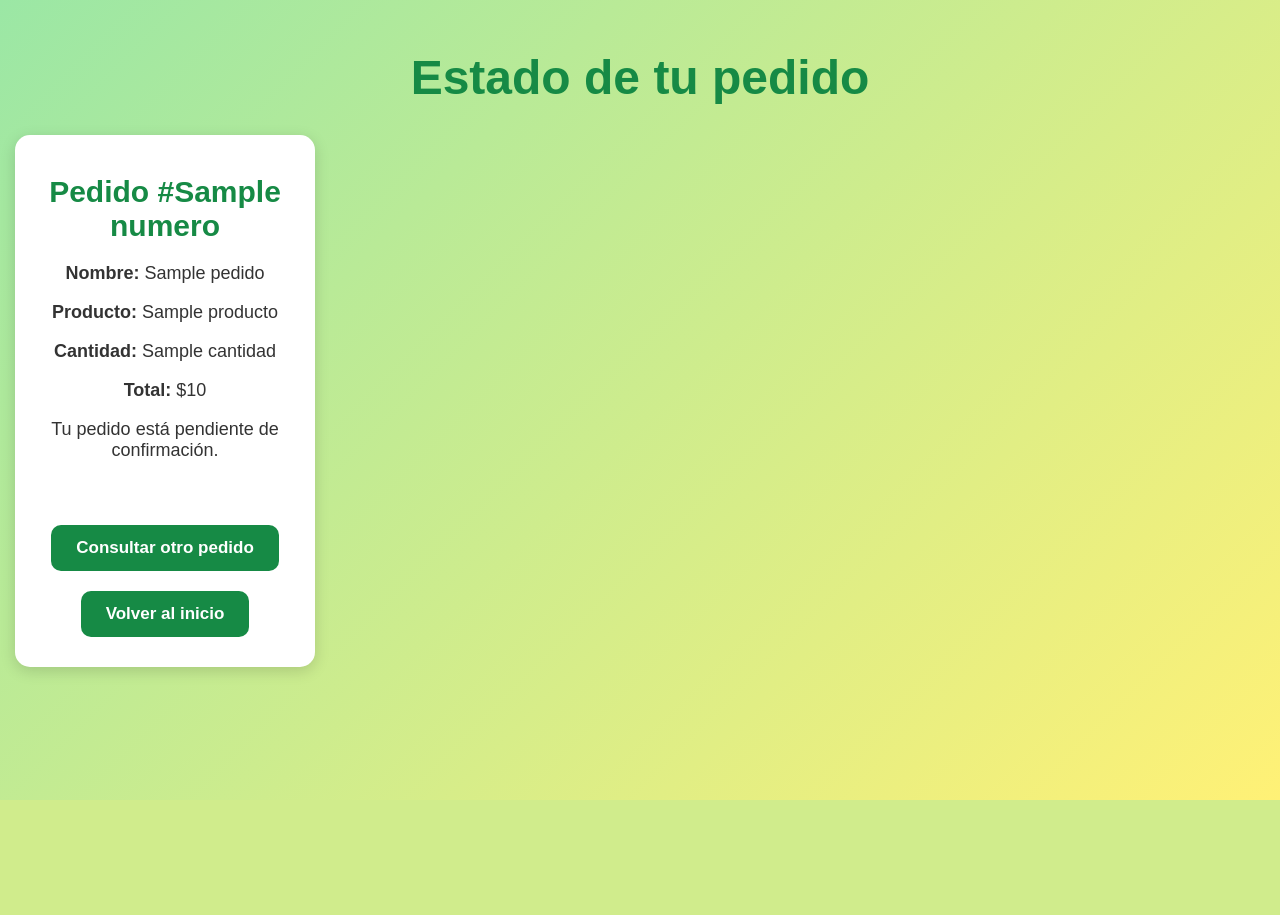
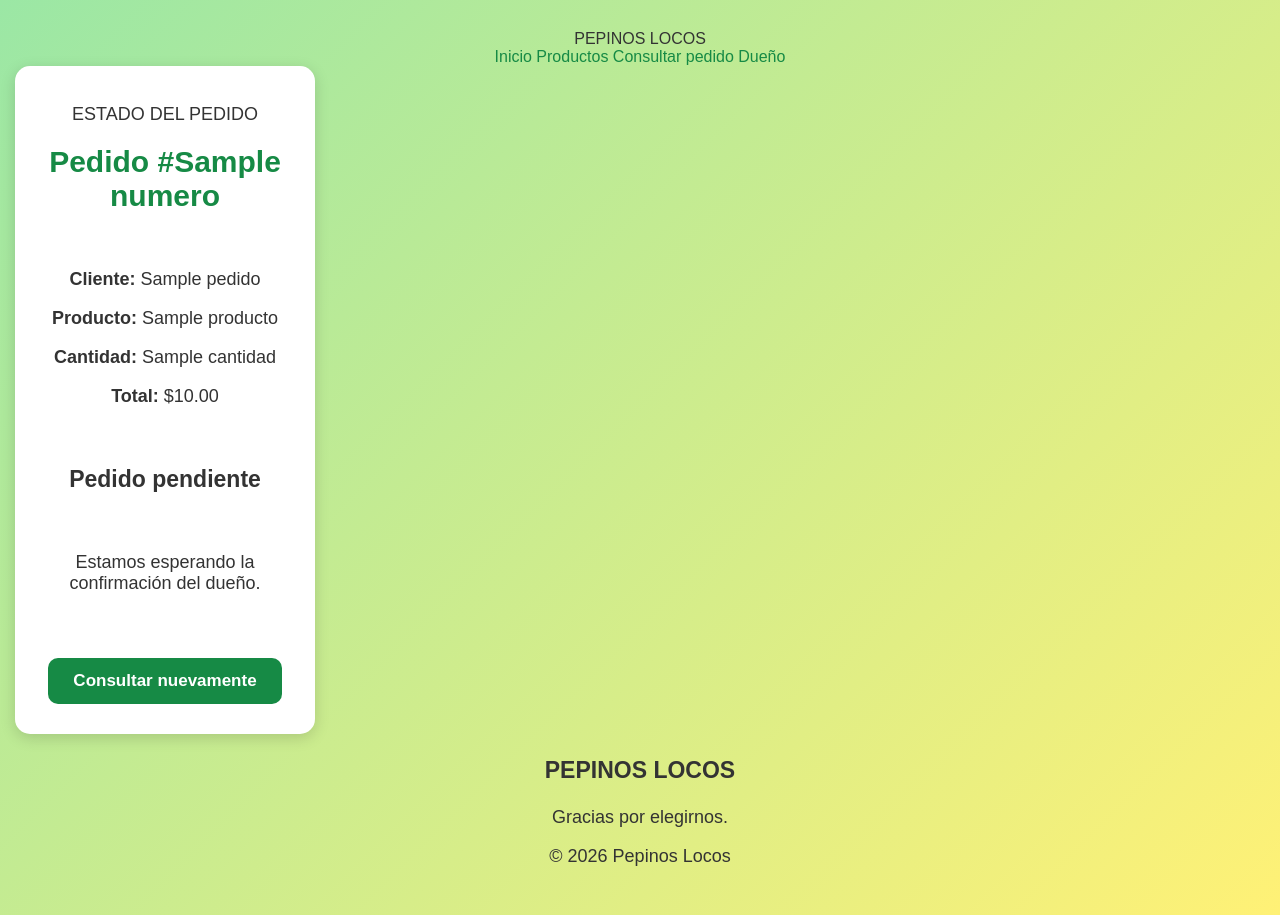
Before and after one commit to borjamarcela166-jpg/pepinos-locos, a Flask app: template templates/estado.html in a window 1280 px wide. Before the commit the page ends 800 px from the top, so only its background shows below. Run offline with Flask 3, Linux system fonts and the light colour scheme; the template is opened without the code that fills it: most values are stand-ins (such as "Sample title", 1, 10 or a date in 2020).

Commit message:
Update estado.html

```diff
--- a/templates/estado.html
+++ b/templates/estado.html
@@ -2,76 +2,220 @@
 <html lang="es">
 
 <head>
+
     <meta charset="UTF-8">
-    <meta name="viewport" content="width=device-width, initial-scale=1.0">
-    <title>Estado del pedido</title>
 
-    <link rel="stylesheet" href="{{ url_for('static', filename='estilo.css') }}">
+    <meta
+        name="viewport"
+        content="width=device-width, initial-scale=1.0"
+    >
+
+    <title>Estado del pedido - Pepinos Locos</title>
+
+    <link
+        rel="stylesheet"
+        href="{{ url_for('static', filename='estilo.css') }}"
+    >
+
 </head>
+
 
 <body>
 
-    <h1>Estado de tu pedido</h1>
+
+    <!-- BARRA DE NAVEGACIÓN -->
+
+    <header class="barra">
+
+        <div class="logo">
+            PEPINOS LOCOS
+        </div>
+
+
+        <nav>
+
+            <a href="{{ url_for('inicio') }}">
+                Inicio
+            </a>
+
+            <a href="{{ url_for('menu_cliente') }}">
+                Productos
+            </a>
+
+            <a href="{{ url_for('consulta') }}">
+                Consultar pedido
+            </a>
+
+            <a href="{{ url_for('login') }}">
+                Dueño
+            </a>
+
+        </nav>
+
+    </header>
+
+
+
+    <!-- ESTADO DEL PEDIDO -->
+
+    <main class="contenido-pagina">
+
 
         <div class="producto">
 
-        <h2>Pedido #{{ pedido.numero }}</h2>
+
+            <p class="pequeno">
+                ESTADO DEL PEDIDO
+            </p>
+
+
+            <h2>
+                Pedido #{{ pedido["numero"] }}
+            </h2>
+
+
+            <br>
+
 
             <p>
-            <b>Nombre:</b>
-            {{ pedido.nombre }}
+
+                <b>
+                    Cliente:
+                </b>
+
+                {{ pedido["nombre"] }}
+
             </p>
 
+
             <p>
-            <b>Producto:</b>
-            {{ pedido.producto }}
+
+                <b>
+                    Producto:
+                </b>
+
+                {{ pedido["producto"] }}
+
             </p>
 
+
             <p>
-            <b>Cantidad:</b>
-            {{ pedido.cantidad }}
+
+                <b>
+                    Cantidad:
+                </b>
+
+                {{ pedido["cantidad"] }}
+
             </p>
 
+
             <p>
-            <b>Total:</b>
-            ${{ pedido.total }}
+
+                <b>
+                    Total:
+                </b>
+
+                ${{ "%.2f"|format(pedido["total"]) }}
+
             </p>
 
-        {% if pedido.confirmado == 1 %}
+
+
+            {% if pedido["confirmado"] == 1 %}
+
+
+                <br>
+
+
+                <h3 class="confirmado">
+                    Pedido confirmado
+                </h3>
+
+
+                <br>
+
 
                 <p>
-                Pedido confirmado.
+                    Tu pedido ha sido confirmado.
                 </p>
 
-            <a href="{{ url_for('factura', numero=pedido.numero, origen='cliente') }}">
+
+                <br>
+
+
+                <a
+                    href="{{ url_for(
+                        'factura',
+                        numero=pedido['numero'],
+                        origen='cliente'
+                    ) }}"
+                >
+
                     <button type="button">
                         Ver factura
                     </button>
+
                 </a>
+
 
             {% else %}
 
+
+                <br>
+
+
+                <h3 class="pendiente">
+                    Pedido pendiente
+                </h3>
+
+
+                <br>
+
+
                 <p>
-                Tu pedido está pendiente de confirmación.
+                    Estamos esperando la confirmación del dueño.
                 </p>
+
 
             {% endif %}
 
+
             <br><br>
 
+
             <a href="{{ url_for('consulta') }}">
+
                 <button type="button">
-                Consultar otro pedido
+                    Consultar nuevamente
                 </button>
+
             </a>
 
-        <a href="{{ url_for('inicio') }}">
-            <button type="button">
-                Volver al inicio
-            </button>
-        </a>
 
         </div>
+
+
+    </main>
+
+
+
+    <footer>
+
+        <h3>
+            PEPINOS LOCOS
+        </h3>
+
+        <p>
+            Gracias por elegirnos.
+        </p>
+
+        <p class="copyright">
+            © 2026 Pepinos Locos
+        </p>
+
+    </footer>
+
 
 </body>
 
```
Lines whose indentation alone changed are shown as unchanged.
